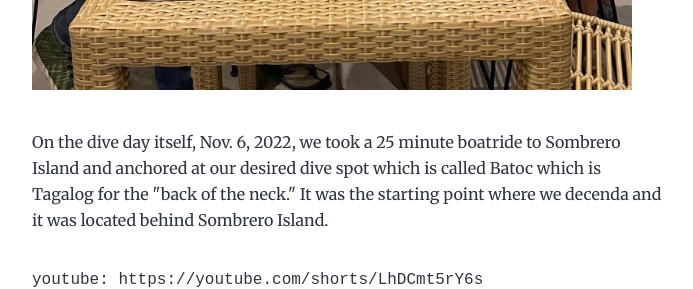
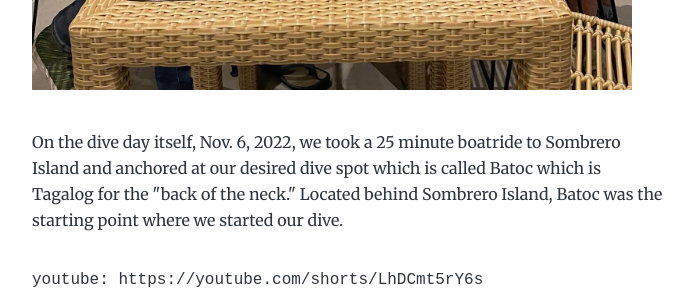
Before and after one commit to glitton/dive-with-sean, a Gatsby site: page /sean-one-year/ in a window 1280 px wide. Shown: the part 3140-3429 px from the top of the page, without its empty margins (292-985 px from the left). Built offline with nearby package versions, Linux system fonts and the light colour scheme; Gatsby itself is replaced by a stand-in of ours.

Commit message:
fixed typos

```diff
--- a/content/blog/sean-one-year/index.md
+++ b/content/blog/sean-one-year/index.md
@@ -16,7 +16,7 @@ We had a great time telling our favorite Sean memories. One thing everyone had i
 <br>
 
 On the dive day itself, Nov. 6, 2022, we took a 25 minute boatride to Sombrero Island
-and anchored at our desired dive spot which is called Batoc which is Tagalog for the "back of the neck." It was the starting point where we decenda and it was located behind Sombrero Island.
+and anchored at our desired dive spot which is called Batoc which is Tagalog for the "back of the neck." Located behind Sombrero Island, Batoc was the starting point where we started our dive.
 
 `youtube: https://youtube.com/shorts/LhDCmt5rY6s`
 <br>
```
